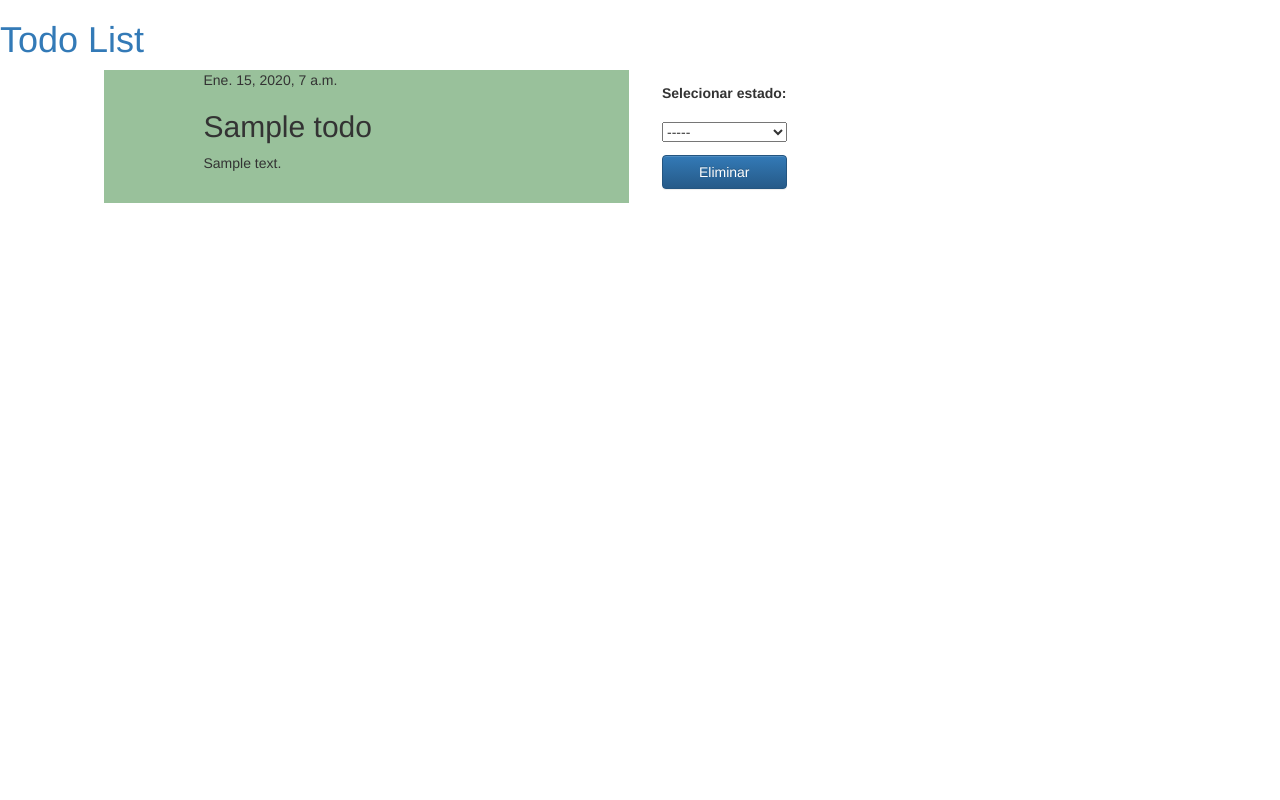
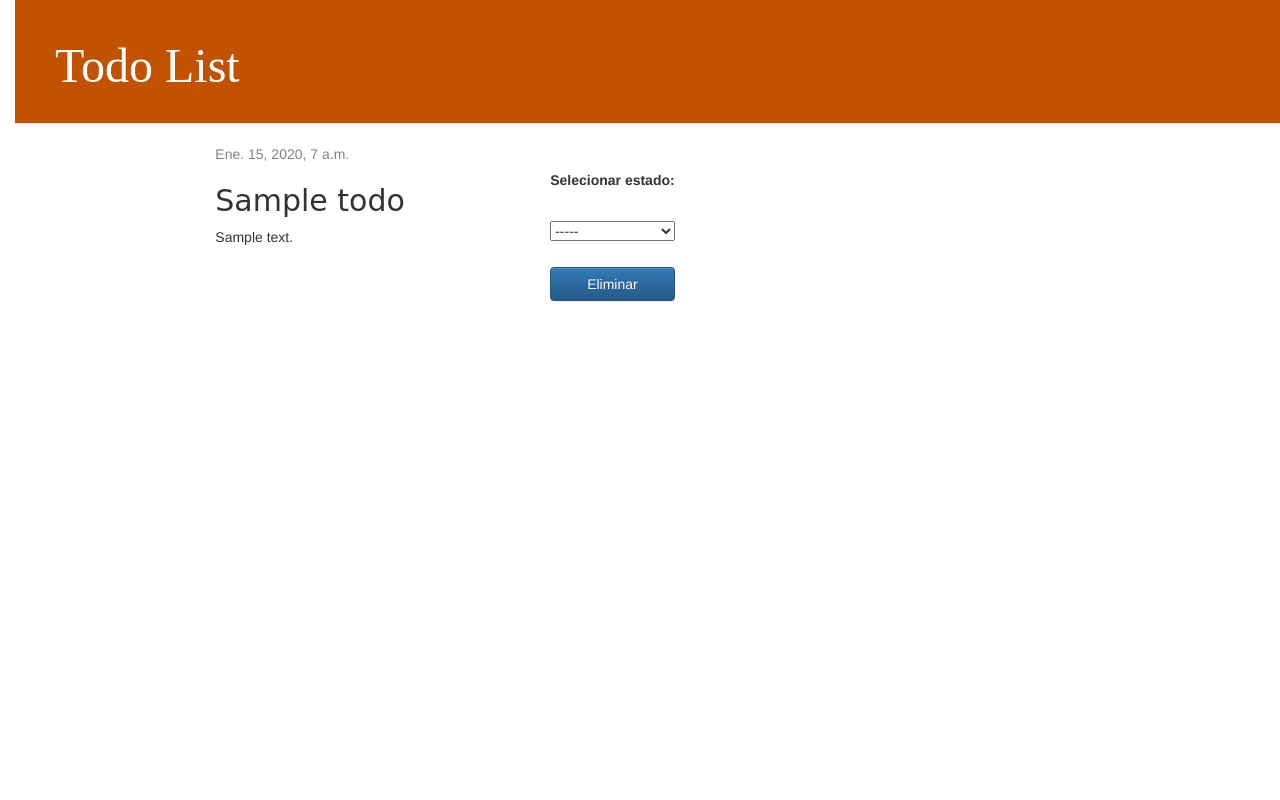
Before and after one commit to fernandopaz1/todoList, a Django app: template todoList/todo/templates/todo/todo_detail.html in a window 1280 px wide. Run offline with Django 3.2, Linux system fonts and the light colour scheme; the template is opened without the code that fills it: values that come from a table or form of the project are taken from there, others are empty; tables that the repository leaves empty hold one stand-in row (values such as "Sample post"); some libraries are stand-ins or nearby versions.

Commit message:
feat: agregando estilos de djangogirls

```diff
--- a/todoList/todo/static/css/todo.css
+++ b/todoList/todo/static/css/todo.css
@@ -1,10 +1,77 @@
+body {
+    padding-left: 15px;
+}
+
+h1 a,
+h2 a {
+    color: #fca205;
+    font-family: "Lobster";
+}
+
+.page-header {
+    background-color: #c25100;
+    margin-top: 0;
+    padding: 20px 20px 20px 40px;
+}
+
+.page-header h1,
+.page-header h1 a,
+.page-header h1 a:visited,
+.page-header h1 a:active {
+    color: #ffffff;
+    font-size: 36pt;
+    text-decoration: none;
+}
+
+.content {
+    margin-left: 40px;
+}
+
+h1,
+h2,
+h3,
+h4 {
+    font-family: "Lobster", cursive;
+}
+
+.date {
+    color: #828282;
+}
+
+.save {
+    float: right;
+}
+
+.todo-form textarea,
+.todo-form input {
+    width: 100%;
+}
+
+.top-menu,
+.top-menu:hover,
+.top-menu:visited {
+    color: #ffffff;
+    float: right;
+    font-size: 26pt;
+    margin-right: 20px;
+}
+
+.todo {
+    margin-bottom: 70px;
+}
+
+.todo h2 a,
+.todo h2 a:visited {
+    color: #000000;
+}
+
 .todoDiv {
     display: flex;
     flex-direction: row;
     justify-content: space-evenly;
 }
 
-.todo {
+/* .todo {
     width: 70%;
     background-color: rgb(2, 100, 5, 0.4);
     display: flex;
@@ -12,7 +79,7 @@
     padding-inline-start: 10rem;
     flex-direction: column;
     justify-content: initial;
-}
+} */
 
 .botones {
     justify-content: space-evenly;
--- a/todoList/todo/templates/todo/base.html
+++ b/todoList/todo/templates/todo/base.html
@@ -12,7 +12,7 @@
         <link rel="stylesheet" href="{% static 'css/todo.css' %}" />
     </head>
     <body>
-        <div>
+        <div class="page-header">
             <h1><a href="/">Todo List</a></h1>
         </div>
         <div class="content container">
```
Lines whose indentation alone changed are shown as unchanged.
